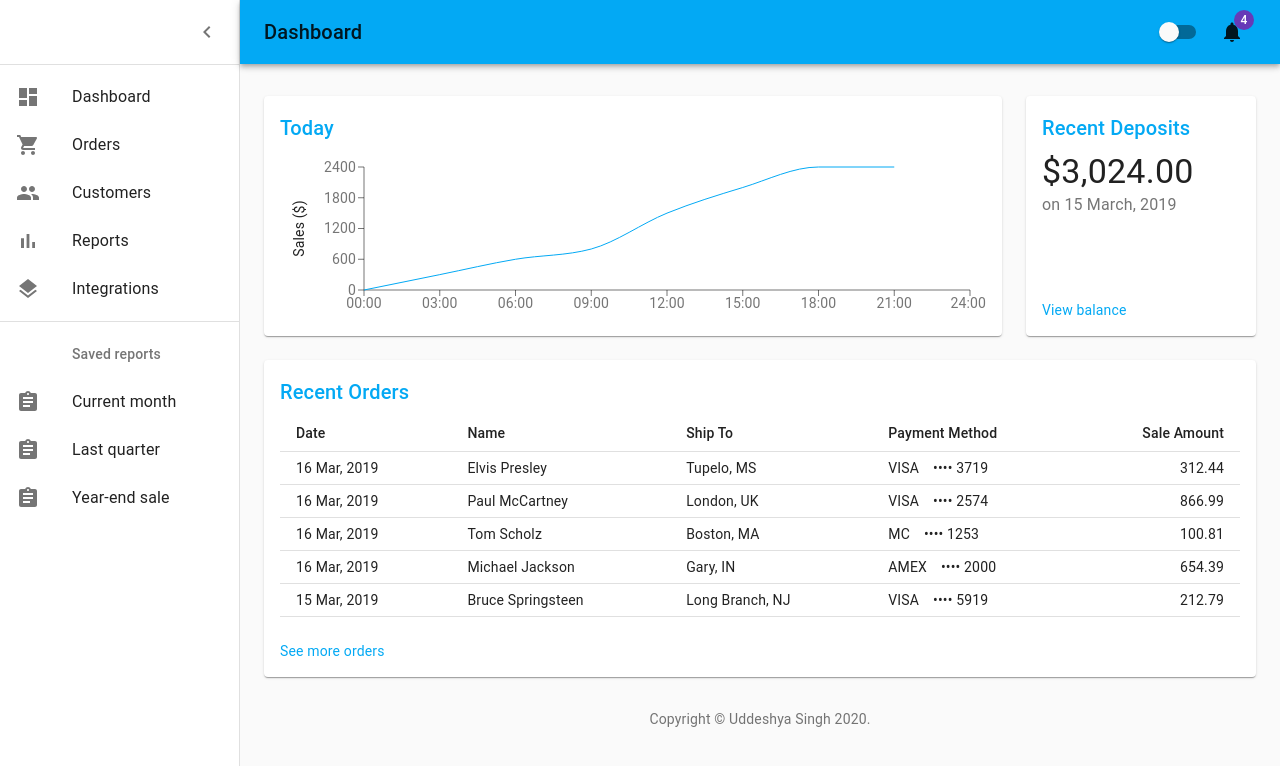
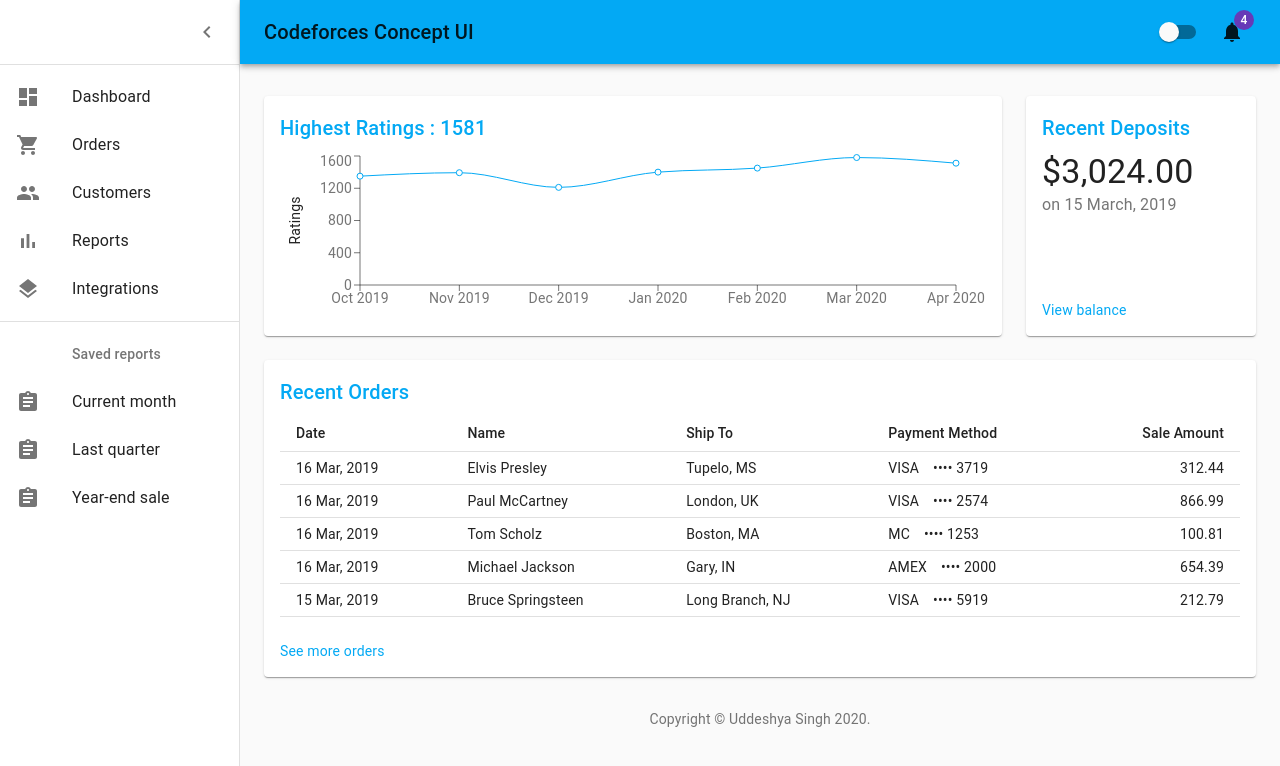
Before and after one commit to uds5501/dashboard-switch-themes, a React (Create React App) app: page / in a window 1280 px wide. Shown: the top 766 px of the page. Built offline with nearby package versions, Linux system fonts and the light colour scheme.

Commit message:
[feat] Prepared chart.js
- added rating creation utility
- modified the chart and included dummy codeforces ratings

```diff
--- a/src/Dashboard/Chart.js
+++ b/src/Dashboard/Chart.js
@@ -5,26 +5,43 @@ import {
   Line,
   XAxis,
   YAxis,
-  Label,
-  ResponsiveContainer
+  ResponsiveContainer,
+  Label
 } from "recharts";
 import Title from "./Title";
 
 // Generate Sales Data
-function createData(time, amount) {
-  return { time, amount };
+function createData(time, contestName, rating, rank) {
+  const dataObject = {
+    time: time,
+    contestName: contestName,
+    rating: rating,
+    rank: rank,
+    tier: getTier(rating)
+  };
+  return dataObject;
 }
 
+function getTier(rating) {
+  if (rating < 1199) return "newbie";
+  else if (rating < 1399) return "pupil";
+  else if (rating < 1599) return "specialist";
+  else if (rating < 1899) return "expert";
+  else if (rating < 2099) return "candidate master";
+  else if (rating < 2299) return "master";
+  else if (rating < 2399) return "international master";
+  else if (rating < 2599) return "grandmaster";
+  else if (rating < 2999) return "international grandmaster";
+  else return "legendary grandmaster";
+}
 const data = [
-  createData("00:00", 0),
-  createData("03:00", 300),
-  createData("06:00", 600),
-  createData("09:00", 800),
-  createData("12:00", 1500),
-  createData("15:00", 2000),
-  createData("18:00", 2400),
-  createData("21:00", 2400),
-  createData("24:00", undefined)
+  createData("Oct 2019", "Codeforces Round #639", 1350, 4234),
+  createData("Nov 2019", "Codeforces Round #641", 1393, 1434),
+  createData("Dec 2019", "Codeforces Round #643", 1211, 6783),
+  createData("Jan 2020", "Codeforces Round #644", 1400, 678),
+  createData("Feb 2020", "Codeforces Round #646", 1450, 1345),
+  createData("Mar 2020", "Codeforces Round #648", 1581, 1456),
+  createData("Apr 2020", "Codeforces Round #649", 1511, 3500)
 ];
 
 export default function Chart() {
@@ -32,15 +49,17 @@ export default function Chart() {
 
   return (
     <React.Fragment>
-      <Title>Today</Title>
+      <Title> Highest Ratings : 1581 </Title>
       <ResponsiveContainer>
         <LineChart
+          width={500}
+          height={300}
           data={data}
           margin={{
-            top: 16,
-            right: 16,
-            bottom: 0,
-            left: 24
+            top: 5,
+            right: 30,
+            left: 20,
+            bottom: 5
           }}
         >
           <XAxis dataKey="time" stroke={theme.palette.text.secondary} />
@@ -50,14 +69,13 @@ export default function Chart() {
               position="left"
               style={{ textAnchor: "middle", fill: theme.palette.text.primary }}
             >
-              Sales ($)
+              Ratings
             </Label>
           </YAxis>
           <Line
             type="monotone"
-            dataKey="amount"
+            dataKey="rating"
             stroke={theme.palette.primary.main}
-            dot={false}
           />
         </LineChart>
       </ResponsiveContainer>
--- a/src/Dashboard/Dashboard.js
+++ b/src/Dashboard/Dashboard.js
@@ -185,7 +185,7 @@ export default function Dashboard() {
               noWrap
               className={classes.title}
             >
-              Dashboard
+              Codeforces Concept UI
             </Typography>
             <Switch checked={darkState} onChange={handleThemeChange} />
             <IconButton color="inherit">
```
Also changed, not shown: package.json (+7 -4 lines).
